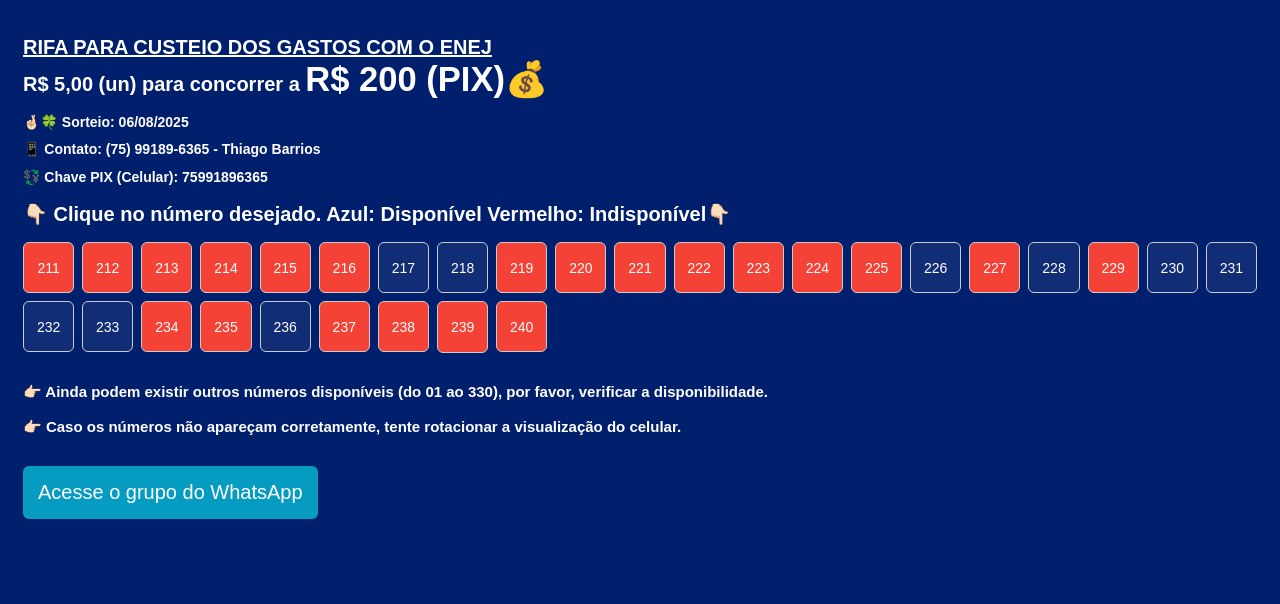
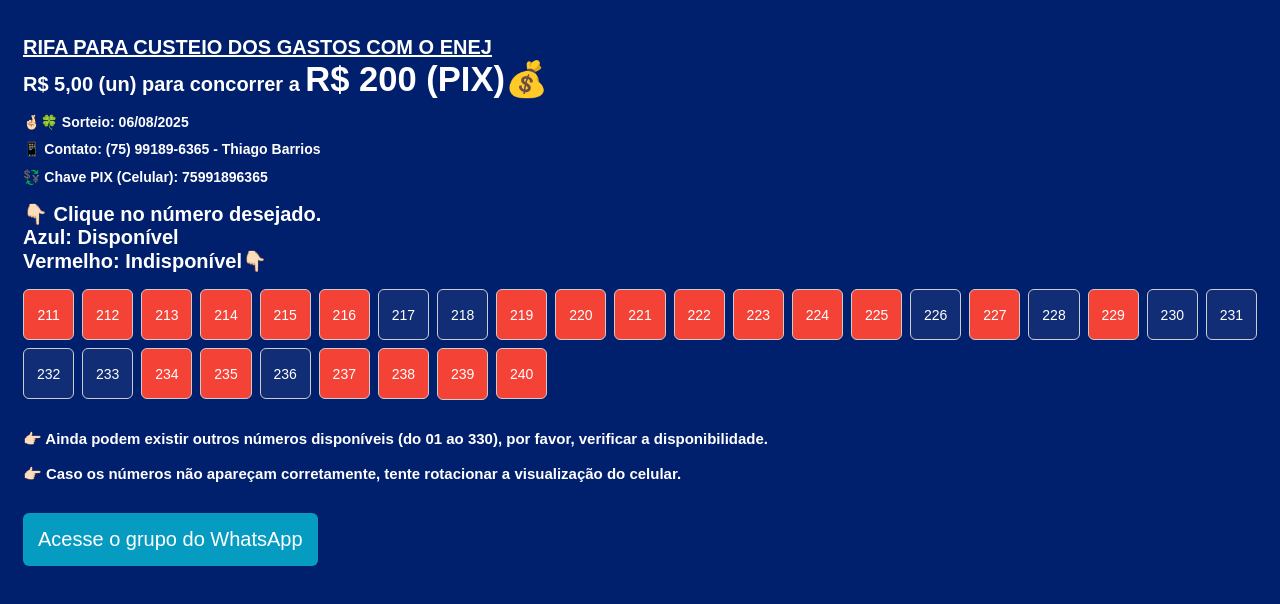
Before and after one commit to thiagobarrios/rifa-enej, a plain HTML site: page index.html in a window 1280 px wide. Drawn offline with Linux system fonts and the light colour scheme.

Commit message:
Update index.html

```diff
--- a/index.html
+++ b/index.html
@@ -84,7 +84,7 @@
   <h2 style="font-size: 14px;">🤞🏻🍀 Sorteio: 06/08/2025<br></h2>
   <h2 style="font-size: 14px;">📱 Contato: (75) 99189-6365 - Thiago Barrios<br></h2>
   <h2 style="font-size: 14px;">💱 Chave PIX (Celular): 75991896365<br></h2>
-  <h2 style="font-size: 20px;">👇🏻 Clique no número desejado. Azul: Disponível Vermelho: Indisponível👇🏻<br></h2>
+  <h2 style="font-size: 20px;">👇🏻 Clique no número desejado.<br>Azul: Disponível<br>Vermelho: Indisponível👇🏻<br></h2>
   <div class="grid" id="rifaGrid"></div>
 
   <script>
```
